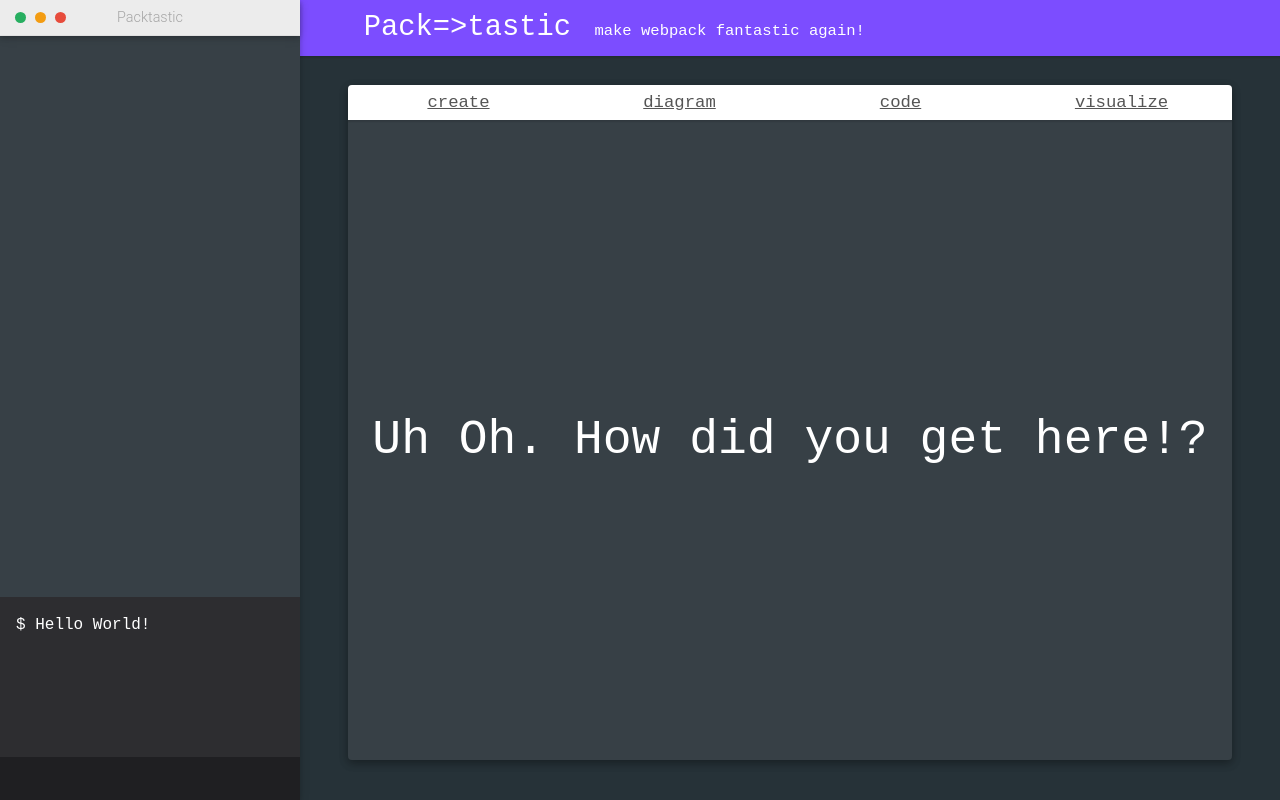
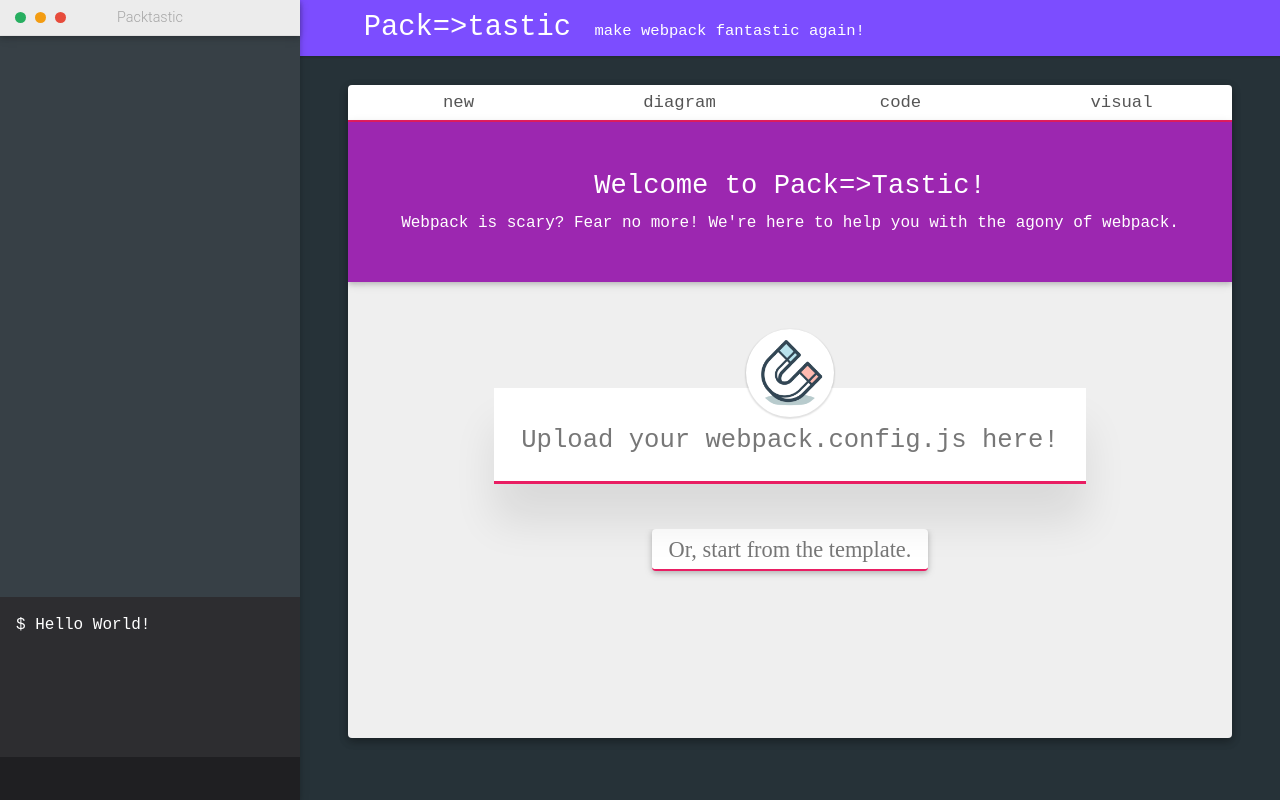
Before and after one commit to heypoom/pwahacks, a React app: page /new in a window 1280 px wide. Built offline with nearby package versions, Linux system fonts and the light colour scheme; a web font is replaced by a local one.

Commit message:
:art: Minor Styling Tweaks

```diff
--- a/src/assets/variables.sass
+++ b/src/assets/variables.sass
@@ -1,4 +1,5 @@
 $primary: #7c4dff
+$accent: #e91e63
 
 $z1: 0 1px 1.5px 1px rgba(0,0,0,.12)
 $zFlow: 0 38px 43px rgba(0,0,0,.09)
--- a/src/components/Create/Initiate.sass
+++ b/src/components/Create/Initiate.sass
@@ -74,7 +74,7 @@ section.template
     font-size: 1.4em
     cursor: pointer
     box-shadow: 0 2px 5px 0 rgba(0,0,0,0.16), 0 2px 10px 0 rgba(0,0,0,0.12)
-    border-bottom: 2px solid #E91E63
+    border-bottom: 2px solid $accent
 
     &:hover
       border-bottom: 2px solid darken(#9c27b0, 5%)
--- a/src/components/FileReader/FileReader.sass
+++ b/src/components/FileReader/FileReader.sass
@@ -10,7 +10,7 @@
   padding: 1.4em 1.7em
   color: #777
   box-shadow: $zFlow
-  border-bottom: 3px solid #E91E63
+  border-bottom: 3px solid $accent
   margin-top: 3.8em
   cursor: pointer
 
--- a/src/components/Tabs/Tab.sass
+++ b/src/components/Tabs/Tab.sass
@@ -12,6 +12,8 @@
     text-align: center
     padding: 0.45em 0
     font-size: 1.08em
+    text-decoration: none
+    border-bottom: 2px solid $accent
 
   .tab.active
     background: $primary
--- a/src/components/Tabs/index.js
+++ b/src/components/Tabs/index.js
@@ -5,7 +5,7 @@ import s from "./Tab.sass"
 
 const Tabs = () => (
   <div className={s.tabs}>
-    {["create", "diagram", "code", "visualize"].map(route => (
+    {["new", "diagram", "code", "visual"].map(route => (
       <NavLink to={route} key={route} className={s.tab} isActive={console.log}>
         {route}
       </NavLink>
--- a/src/components/Workspace/index.js
+++ b/src/components/Workspace/index.js
@@ -33,8 +33,8 @@ const Workspace = () => (
         <section className={s.workspace}>
           <Tabs />
           <Switch>
-            <Route exact path="/" render={() => <Redirect to="/create" />} />
-            <Route path="/create" component={Create} />
+            <Route exact path="/" render={() => <Redirect to="/new" />} />
+            <Route path="/new" component={Create} />
             <Route path="/diagram" component={Diagram} />
             <Route path="/code" component={() => <div>Code</div>} />
             <Route component={NotFound} />
```
